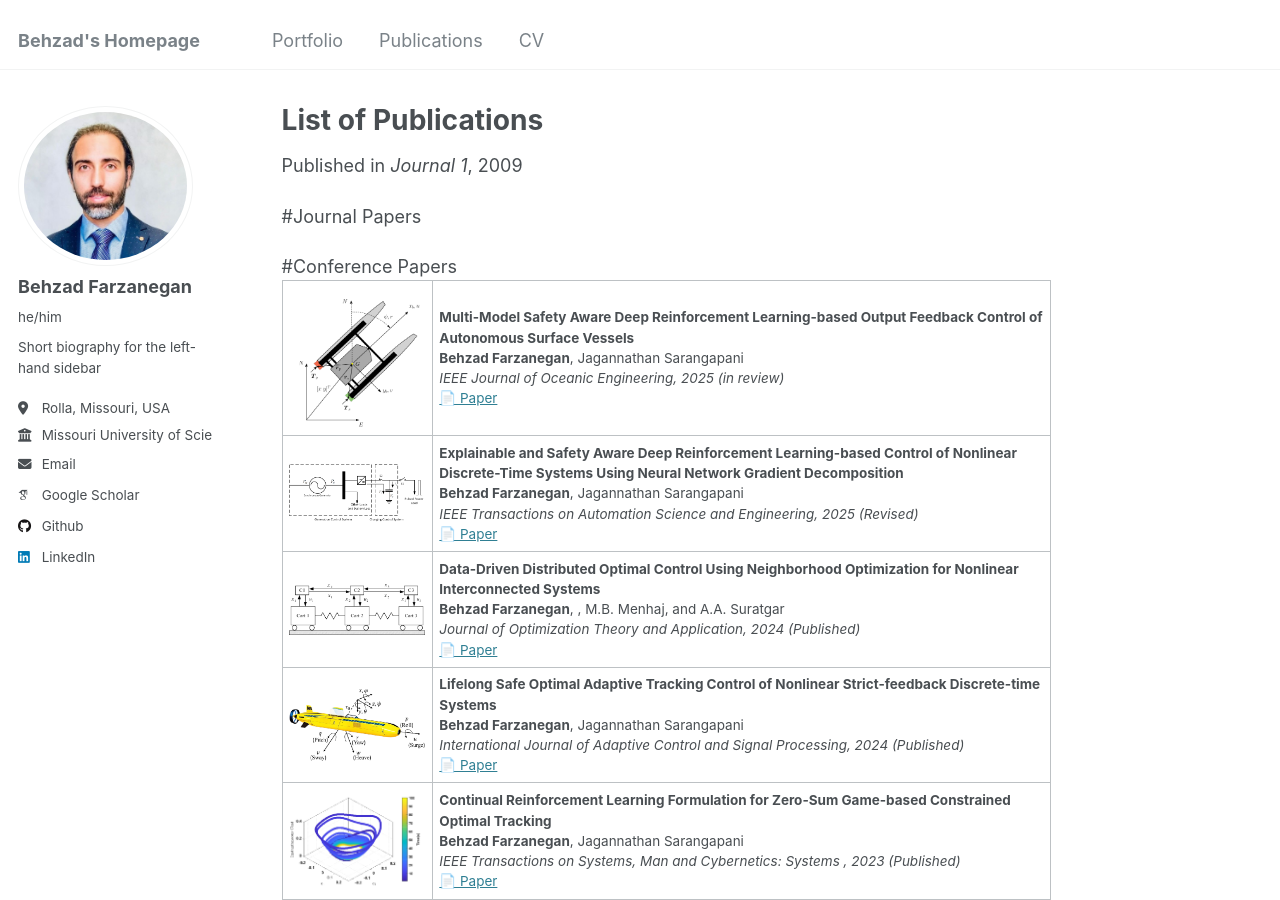
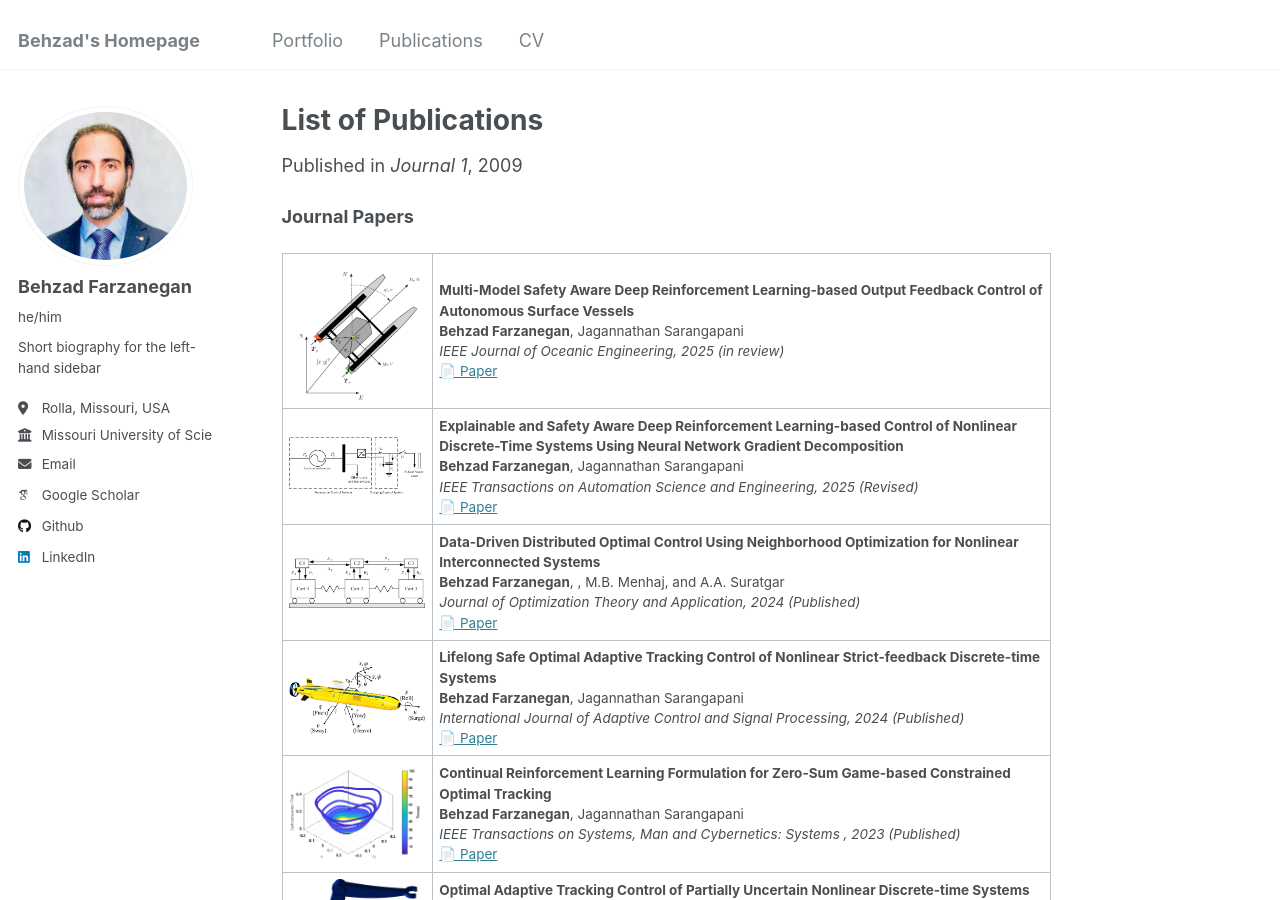
Before and after one commit to behzadfarzanegan/behzadfarzanegan.github.io, a Jekyll site: the page built from _publications/publications.md, in a window 1280 px wide and 900 px high. Built offline with Jekyll 4.4.1, drawn with Linux system fonts in a browser that asks for light colours; some web fonts are replaced; some of the changed text lies outside the part shown.

Commit message:
Update publications.md

```diff
--- a/_publications/publications.md
+++ b/_publications/publications.md
@@ -11,7 +11,7 @@
 citation: 'Your Name, You. (2009). &quot;Paper Title Number 1.&quot; <i>Journal 1</i>. 1(1).'
 ---
 
-#Journal Papers
+**Journal Papers**
 <table>
 <tr>
 <td width="150">
@@ -204,8 +204,8 @@
 <!-- ======================================== -->
 
 
-
-
+</table>
+</table>
 #Conference Papers
 <tr>
 <td width="150">
```
